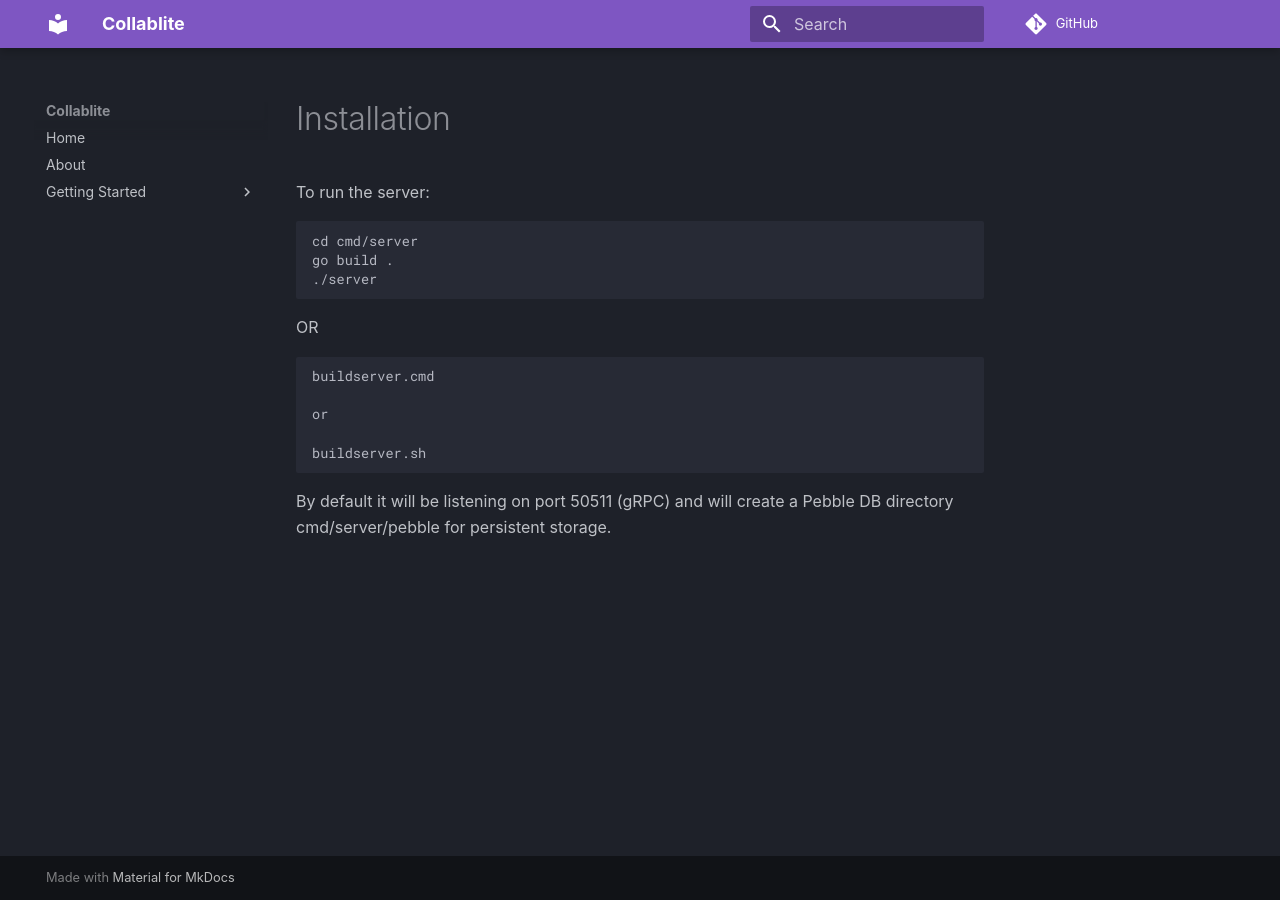
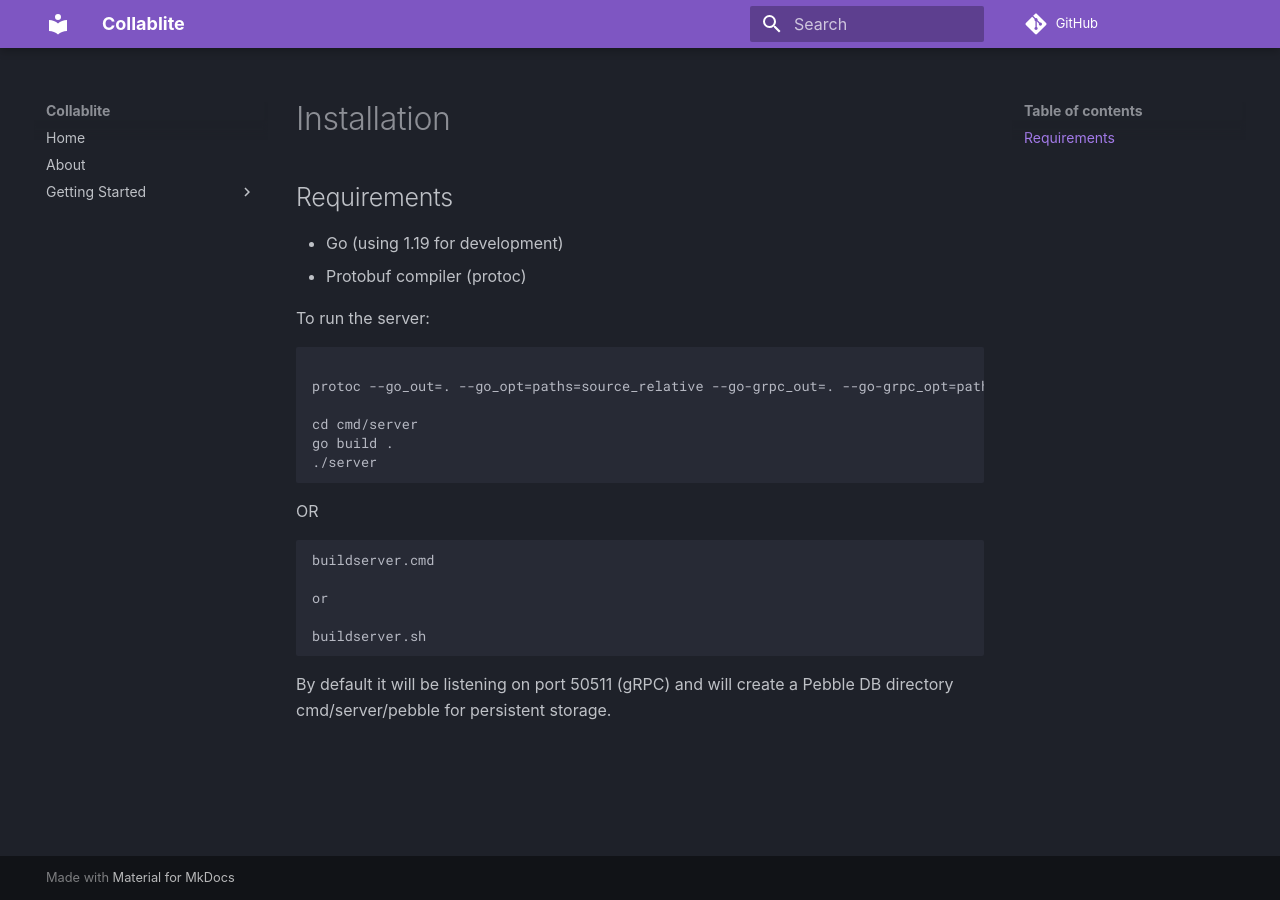
Before and after one commit to kpfaulkner/collablite, an MkDocs documentation site: the page built from docs/installation.md, in a window 1280 px wide. Built offline with MkDocs 1.6.1 and Material for MkDocs 9.7.7, drawn with Linux system fonts in a browser that asks for light colours; some web fonts are replaced; comment, search, counter and statistics services are not loaded.

Commit message:
added requirements comments

````diff
--- a/docs/installation.md
+++ b/docs/installation.md
@@ -1,8 +1,17 @@
 # Installation
+
+
+## Requirements
+
+- Go (using 1.19 for development)
+- Protobuf compiler (protoc)
 
 To run the server:
 
 ```
+
+protoc --go_out=. --go_opt=paths=source_relative --go-grpc_out=. --go-grpc_opt=paths=source_relative .\proto\collablite.proto
+
 cd cmd/server
 go build .
 ./server
````
